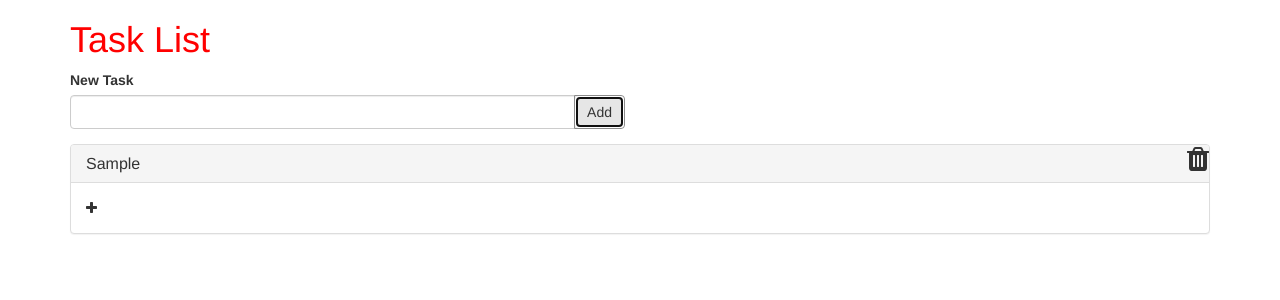
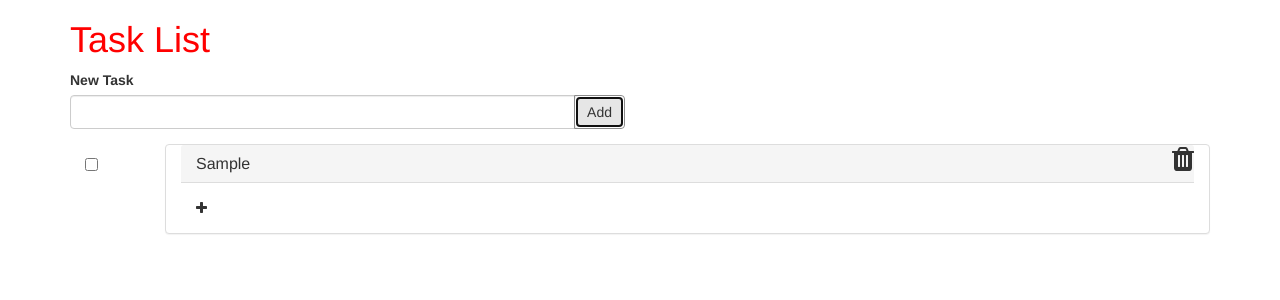
Before and after one commit to Gr1n4/react-todo, a React app: page / in a window 1280 px wide. Both pictures are taken after typing "Sample" into the empty fields and a click on the button "Add". Shown: the top 300 px of the page. Built offline with nearby package versions, Linux system fonts and the light colour scheme.

Commit message:
completed task

```diff
--- a/src/app/actions/task.action.js
+++ b/src/app/actions/task.action.js
@@ -1,6 +1,6 @@
 "use strict";
 
-import {TASK_ADD, TASK_EDIT, TASK_SET_TITLE, TASK_SET_DESCRIPTION, TASK_DELETE} from '../constants/task';
+import {TASK_ADD, TASK_EDIT, TASK_SET_TITLE, TASK_SET_DESCRIPTION, TASK_DELETE, TASK_COMPLETED} from '../constants/task';
 
 export const addTask = newTask => {
   return {
@@ -36,3 +36,10 @@ export const deleteTask = (id) => {
     payload: {id}
   }
 }
+
+export const completedTask = (id) => {
+  return {
+    type: TASK_COMPLETED,
+    payload: {id}
+  }
+}
--- a/src/app/constants/task.js
+++ b/src/app/constants/task.js
@@ -5,3 +5,4 @@ export const TASK_EDIT = 'TASK_EDIT';
 export const TASK_SET_DESCRIPTION = 'TASK_SET_DESCRIPTION';
 export const TASK_SET_TITLE = 'TASK_SET_TITLE';
 export const TASK_DELETE = 'TASK_DELETE';
+export const TASK_COMPLETED = 'TASK_COMPLETED';
--- a/src/app/containers/task-list.jsx
+++ b/src/app/containers/task-list.jsx
@@ -48,23 +48,42 @@ class TaskList extends Component {
     this.props.deleteTask(id);
   }
 
+  completedTask(id) {
+    this.props.completedTask(id);
+  }
+
   render() {
     console.log('task list', this.props.tasks);
-    let classes = classNames('input-group', {
+    let classes = {
+      formTitle: classNames(
+        'input-group',
+        {
           'has-error': this.state.hasError
-    });
+        }
+      )
+    };
     return (
       <div className="row">
         <div className="task-list col-md-12">
           <ul>
             {this.props.tasks.map((item, index) =>
-              <li key={index} className="panel panel-default">
+              <li key={index}>
+                <div className="checkbox col-md-1">
+                  <label htmlFor="">
+                    <input
+                      type="checkbox"
+                      checked={item.completed}
+                      onClick={this.completedTask.bind(this, item.id)}
+                    />
+                  </label>
+                </div>
+                <div className="panel panel-default col-md-11">
                   <i className="fa fa-trash fa-2x pull-right" onClick={this.deleteTask.bind(this, item.id)}></i>
                   <div className="panel-heading">
                     {
                       item.edit.title ?
                         (
-                      <form className={classes} onSubmit={this.setTitle.bind(this, item.id)}>
+                          <form className={classes.formTitle} onSubmit={this.setTitle.bind(this, item.id)}>
                             <input
                               className="form-control"
                               type="text"
@@ -108,6 +127,7 @@ class TaskList extends Component {
                         )
                     }
                   </div>
+                </div>
               </li>
             )}
           </ul>
@@ -136,6 +156,9 @@ const mapDispatchToProps = dispatch => {
     },
     deleteTask: id => {
       dispatch(taskAction.deleteTask(id));
+    },
+    completedTask: id => {
+      dispatch(taskAction.completedTask(id));
     }
   }
 };
--- a/src/app/reducers/task.js
+++ b/src/app/reducers/task.js
@@ -1,6 +1,6 @@
 "use strict";
 
-import {TASK_ADD, TASK_EDIT, TASK_SET_DESCRIPTION, TASK_SET_TITLE, TASK_DELETE} from '../constants/task';
+import {TASK_ADD, TASK_EDIT, TASK_SET_DESCRIPTION, TASK_SET_TITLE, TASK_DELETE, TASK_COMPLETED} from '../constants/task';
 
 export default function taskReducer(state = [], action) {
   switch (action.type) {
@@ -43,6 +43,8 @@ export default function taskReducer(state = [], action) {
     case TASK_DELETE:
       return state.filter(item => item.id !== action.payload.id);
       break;
+    case TASK_COMPLETED:
+      return state.map(item => item.id === action.payload.id ? {...item, completed: !item.completed} : item);
     default:
       return state
   }
```
Lines whose indentation alone changed are shown as unchanged.
